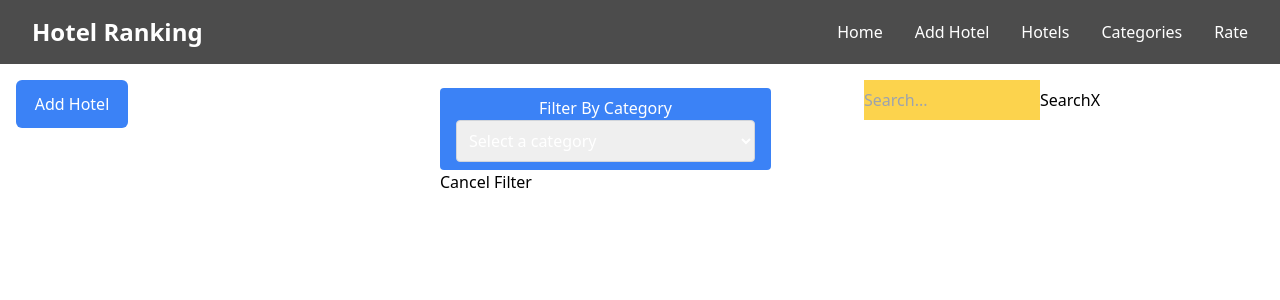
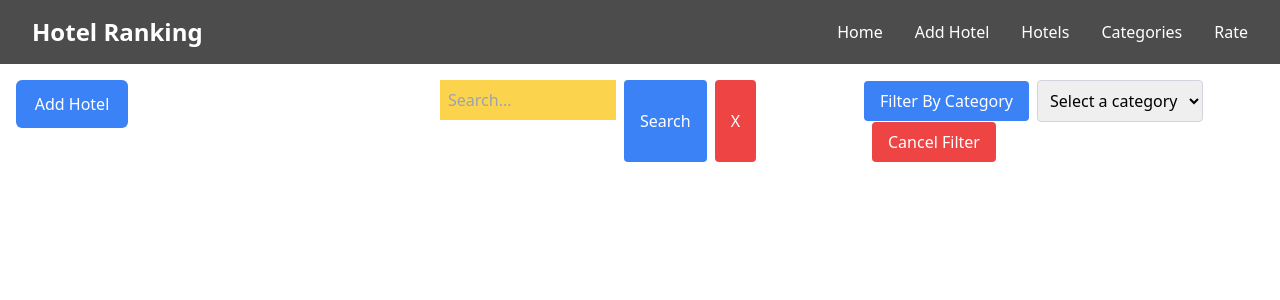
Before and after one commit to Doris-Always/Hotel-Ranking, a Next.js app: page /hotels in a window 1280 px wide. Shown: the top 300 px of the page. Built offline with nearby package versions, Linux system fonts and the light colour scheme.

Commit message:
componentized hotel page into filter, search components and simplified the function

```diff
--- a/src/app/hotels/page.tsx
+++ b/src/app/hotels/page.tsx
@@ -1,10 +1,11 @@
-"use client"
+"use client";
+
 import Card from '@/components/cardComponents/card';
 import React, { useEffect, useState } from 'react';
-import Image from "next/image";
-import axios from "axios";
-import {useRouter} from "next/navigation";
+import { useRouter } from "next/navigation";
 import Button from '@/components/button';
+import Search from '@/components/search';
+import Filter from '@/components/filter';
 
 export interface Hotel {
   id: number;
@@ -16,148 +17,77 @@ export interface Hotel {
   imageSrc: string;
   category: string;
 }
-const Hotels= () => {
+
+const Hotels = () => {
   const router = useRouter();
-  const [hotels, setHotels] = useState<Hotel[]>([])
+  const [hotels, setHotels] = useState<Hotel[]>([]);
   const [categories, setCategories] = useState<string[]>(['1 Star', '2 Star', '3 Star']);
-  const [isFilter , setFilter] = useState<boolean>(false);
+  const [isFilter, setFilter] = useState<boolean>(false);
   const [query, setQuery] = useState<string>('');
-  const [ selectedCategory, setSelectedCategory] = useState<string>();
+  const [selectedCategory, setSelectedCategory] = useState<string | undefined>();
 
-  const fetchCategories =  () => {
-    const categoriesString= localStorage.getItem("categories")
+  const fetchCategories = () => {
+    const categoriesString = localStorage.getItem("categories");
     if (categoriesString) {
-      const currentCategories = JSON.parse(categoriesString)
+      const currentCategories = JSON.parse(categoriesString);
       setCategories(currentCategories);
     }
   };
-  const retrieveHotel = () => {
-    const retrievedArrayString= localStorage.getItem("hotels")
-    if (retrievedArrayString){
-      const hotelFound = JSON.parse(retrievedArrayString)
-      setHotels(hotelFound)
+
+  const retrieveHotels = () => {
+    const retrievedArrayString = localStorage.getItem("hotels");
+    if (retrievedArrayString) {
+      const hotelsFound = JSON.parse(retrievedArrayString);
+      setHotels(hotelsFound);
     }
   };
+
   useEffect(() => {
     fetchCategories();
-    retrieveHotel();
+    retrieveHotels();
   }, []);
 
+  // const handleChange = (e: React.ChangeEvent<HTMLSelectElement>) => {
+  //   const { value } = e.target;
+  //   setSelectedCategory(value);
+  //   setFilter(true);
+  // };
 
-  const handleChange = (e: React.ChangeEvent<HTMLInputElement | HTMLSelectElement | HTMLTextAreaElement>) => {
-    const { value } = e.target;
-    setSelectedCategory(value);
-    setFilter(true)
+  const search = () => {
+    setFilter(false);
+    const results: Hotel[] = hotels.filter(item =>
+      item.name.toLowerCase().includes(query.toLowerCase())
+    );
+    setHotels(results);
   };
-  const search =()=>{
-    setFilter(false)
-    const results:Hotel[] = hotels.filter(item => item.name.toLowerCase().includes(query.toLowerCase()));
-    setHotels(results);
-  }
-  const cancelSearch =()=>{
-    retrieveHotel()
-  }
 
-  const deleteHotel =(name:string) => {
+  const cancelSearch = () => {
+    setQuery('');
+    retrieveHotels();
+  };
+
+  const deleteHotel = (name: string) => {
     const availableHotels = hotels.filter(hotel => hotel.name !== name);
     setHotels(availableHotels);
-    localStorage.setItem("hotels", JSON.stringify(availableHotels))
-  }
+    localStorage.setItem("hotels", JSON.stringify(availableHotels));
+  };
 
-  const handleClick = () =>{
-    router.push('/createHotel')
-  }
-  return (
-      <div className="grid grid-cols-1 sm:grid-cols-2 lg:grid-cols-3 gap-6 p-4 mt-16">
-        {/* <button onClick={() => router.push('/createHotel')}
-                className="bg-blue-500 text-white py-2 px-4 mt-2 rounded hover:bg-blue-600">
-          Add Hotel
-        </button> */}
-         <Button width="w-28" text="Add Hotel" onClick={handleClick} />
+  const handleClick = () => {
+    router.push('/createHotel');
+  };
 
-        <div>
-        <button className="bg-blue-500 text-white py-2 px-4 mt-2 rounded hover:bg-blue-600">
-          Filter By Category
-          <select
-              name="categories"
-              id="categories"
-              value={selectedCategory}
-              onChange={handleChange}
-              required
-              className="w-full p-2 border border-gray-300 rounded"
-          >
-            <option value="">Select a category</option>
-            {categories.map((value, index) => (
-                <option key={index} value={value}>
-                  {value}
-                </option>
-            ))}
-          </select>
-        </button>
-          <button onClick={() => setFilter(false)}>
-            Cancel Filter
-          </button>
-        </div>
+  const handleFilter = () => {
+    setFilter(true);
+  };
 
+  const cancelFilter = () => {
+    setSelectedCategory(undefined);
+    setFilter(false);
+    retrieveHotels();
+  };
 
-        <div>
-        <input type="text"
-               id="searchInput"
-               placeholder="Search..."
-               className={"bg-amber-300 h-10 w-44"}
-               value={query}
-               onChange={(e) => setQuery(e.target.value)}
-        />
-          <button onClick={search}>
-            Search
-          </button>
-          <button onClick={cancelSearch}>
-            X
-          </button>
-        </div>
-
-
-        {hotels.map((hotel) => (
-            <>
-            {isFilter? DisplayCardWithFilter(hotel, selectedCategory, deleteHotel) :DisplayCard(hotel, deleteHotel)}
-                </>
-            ))
-        }
-      </div>
-  )
-}
-
-function DisplayCard(hotel: Hotel, deleteHotel: (name: string) => void) {
-  return <Card
-      key={hotel.name}
-      width="w-full"
-      height="h-64"
-
-  >
-    <h3 className="text-lg font-bold">{hotel.name}</h3>
-    <p className="text-gray-700">{hotel.country}, {hotel.address}</p>
-    <p className="text-gray-500">{hotel.description}</p>
-    <p className="text-yellow-500">Rating: {hotel.rating} ⭐</p>
-    <div>
-      <button className="bg-blue-500 text-white py-2 px-4 mt-2 rounded hover:bg-blue-600">
-        Rate Hotel
-      </button>
-      <button onClick={() => deleteHotel(hotel.name)}
-              className="bg-blue-500 text-white py-2 px-4 mt-2 rounded hover:bg-blue-600">
-        Delete Hotel
-      </button>
-    </div>
-  </Card>;
-}
-
-function DisplayCardWithFilter(hotel: Hotel, selectedCategory: string | undefined, deleteHotel: (name: string) => void) {
-  return<>
-    {selectedCategory?.toLowerCase() === hotel.category.toLowerCase()? (<Card
-        key={hotel.name}
-        width="w-full"
-        height="h-64"
-
-    >
+  const renderHotelCard = (hotel: Hotel) => (
+    <Card key={hotel.name} width="w-full" height="h-64">
       <h3 className="text-lg font-bold">{hotel.name}</h3>
       <p className="text-gray-700">{hotel.country}, {hotel.address}</p>
       <p className="text-gray-500">{hotel.description}</p>
@@ -171,8 +101,32 @@ function DisplayCardWithFilter(hotel: Hotel, selectedCategory: string | undefine
           Delete Hotel
         </button>
       </div>
-    </Card>) : null}
-  </>
-}
+    </Card>
+  );
 
-export default Hotels
+  return (
+    <div className="grid grid-cols-1 sm:grid-cols-2 lg:grid-cols-3 gap-6 p-4 mt-16">
+      <Button width="w-28" text="Add Hotel" onClick={handleClick} />
+      <Search query={query} setQuery={setQuery} onSearch={search} onCancel={cancelSearch} />
+      <Filter
+        categories={categories}
+        selectedCategory={selectedCategory}
+        setSelectedCategory={setSelectedCategory}
+        onFilter={handleFilter}
+        onCancelFilter={cancelFilter}
+
+      />
+
+      {hotels.map(hotel => {
+        if (isFilter && selectedCategory) {
+          return selectedCategory.toLowerCase() === hotel.category.toLowerCase()
+            ? renderHotelCard(hotel)
+            : null;
+        }
+        return renderHotelCard(hotel);
+      })}
+    </div>
+  );
+};
+
+export default Hotels;
--- /dev/null
+++ b/src/components/filter.tsx
@@ -0,0 +1,42 @@
+import React from 'react';
+
+interface FilterProps {
+  categories: string[];
+  selectedCategory: string | undefined;
+  setSelectedCategory: React.Dispatch<React.SetStateAction<string | undefined>>;
+  onFilter: () => void;
+  onCancelFilter: () => void;
+}
+
+const Filter: React.FC<FilterProps> = ({ categories, selectedCategory, setSelectedCategory, onFilter, onCancelFilter }) => {
+    const handleSelectChange = (e: React.ChangeEvent<HTMLSelectElement>) => {
+        setSelectedCategory(e.target.value);
+        onFilter(); // Call onFilter to indicate filtering is applied
+      };
+  return (
+    <div className="mb-4">
+      <button className="bg-blue-500 text-white py-2 px-4 rounded hover:bg-blue-600" onClick={onFilter}>
+        Filter By Category
+      </button>
+      <select
+        name="categories"
+        value={selectedCategory}
+        onChange={handleSelectChange}
+        required
+        className="ml-2 p-2 border border-gray-300 rounded"
+      >
+        <option value="">Select a category</option>
+        {categories.map((value, index) => (
+          <option key={index} value={value}>
+            {value}
+          </option>
+        ))}
+      </select>
+      <button onClick={onCancelFilter} className="bg-red-500 text-white py-2 px-4 ml-2 rounded hover:bg-red-600">
+        Cancel Filter
+      </button>
+    </div>
+  );
+};
+
+export default Filter;
--- /dev/null
+++ b/src/components/search.tsx
@@ -0,0 +1,30 @@
+import React from 'react';
+
+interface SearchProps {
+  query: string;
+  setQuery: React.Dispatch<React.SetStateAction<string>>;
+  onSearch: () => void;
+  onCancel: () => void;
+}
+
+const Search: React.FC<SearchProps> = ({ query, setQuery, onSearch, onCancel }) => {
+  return (
+    <div className="flex space-x-2 mb-4">
+      <input
+        type="text"
+        placeholder="Search..."
+        className="bg-amber-300 h-10 w-44 p-2"
+        value={query}
+        onChange={(e) => setQuery(e.target.value)}
+      />
+      <button onClick={onSearch} className="bg-blue-500 text-white py-2 px-4 rounded hover:bg-blue-600">
+        Search
+      </button>
+      <button onClick={onCancel} className="bg-red-500 text-white py-2 px-4 rounded hover:bg-red-600">
+        X
+      </button>
+    </div>
+  );
+};
+
+export default Search;
```
